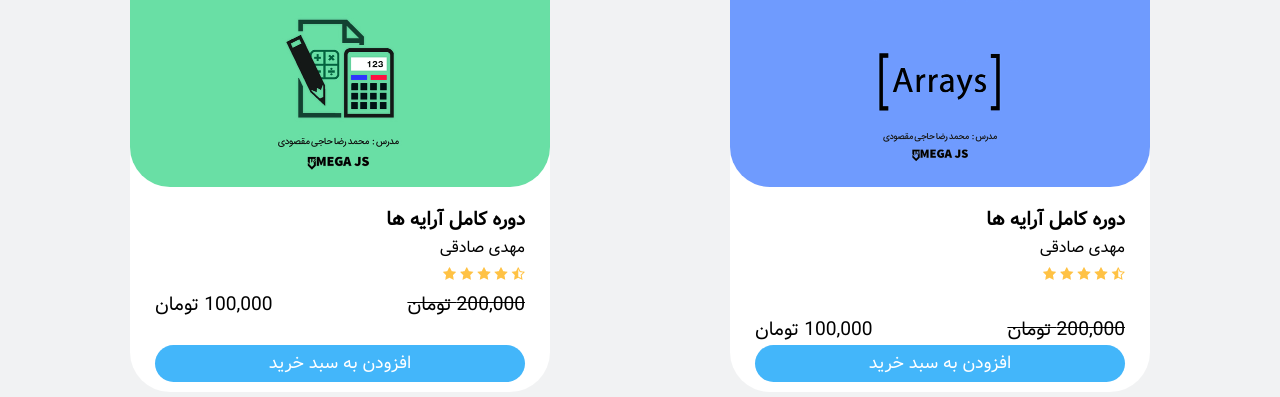
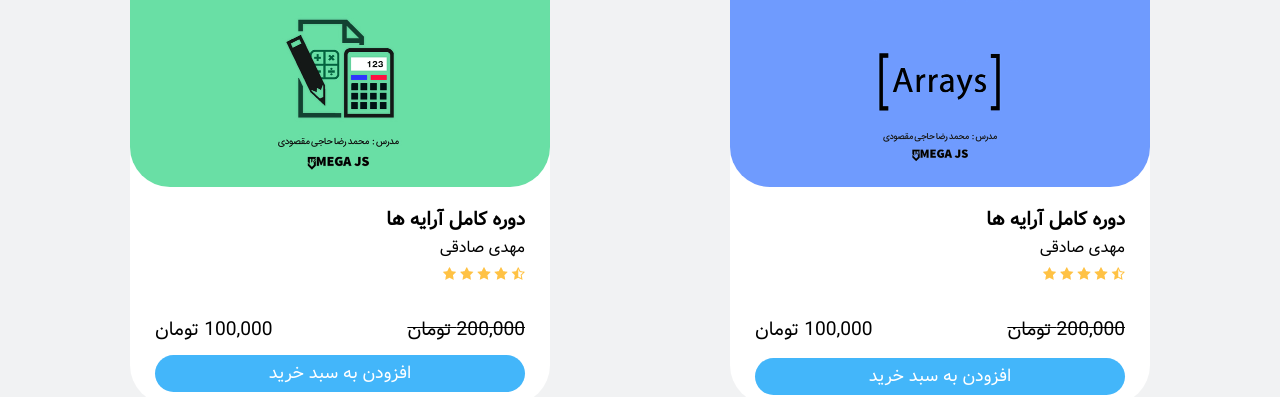
Before and after one commit to MahdiSadeghi26/Js_Mega_Course, a plain HTML site: page index.html in a window 1280 px wide. Shown: the part 568-965 px from the top of the page. Drawn offline with Linux system fonts and the light colour scheme; files whose address does not match are found by name.

Commit message:
first buy button margin bug fixed!

```diff
--- a/Style/style.css
+++ b/Style/style.css
@@ -182,8 +182,10 @@ h4 {
 }
 .price {
   font-size: 1.2rem;
-  margin-bottom: 25px;
+  margin-bottom: 10px;
+  margin-top: 25px;
 }
+
 .offPrice {
   text-decoration: line-through;
   display: inline-block;
@@ -199,6 +201,9 @@ h4 {
   border-radius: 25px;
   font-size: 1.1rem;
   text-align: center;
+}
+#firstBuyButton{
+  margin-top: 13px;
 }
 /* footer */
 .footer {
--- a/index.html
+++ b/index.html
@@ -74,7 +74,7 @@
                 <p class="offPrice">200,000 تومان</p>
                 <p class="newPrice">100,000 تومان</p>
               </div>
-              <a href="#" class="buyButton">افزودن به سبد خرید</a>
+              <a href="#" class="buyButton" id="firstBuyButton">افزودن به سبد خرید</a>
             </section>
           </section>
           <section class="card">
```
